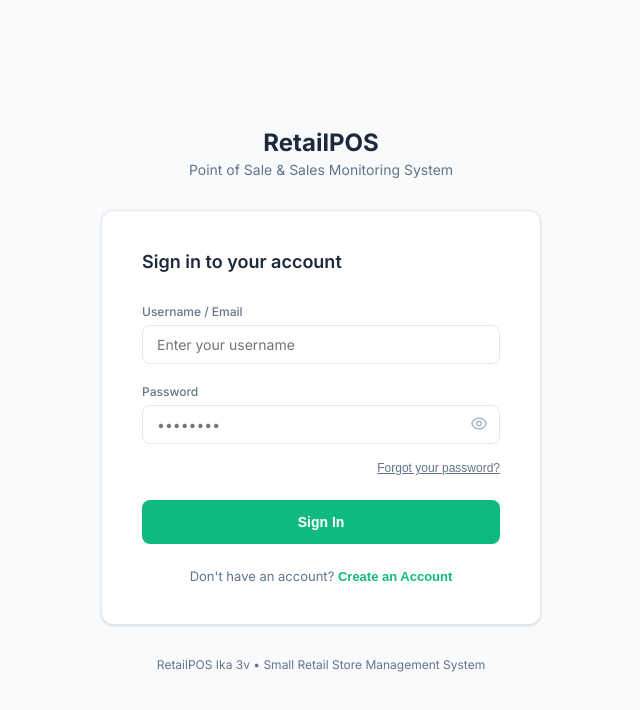
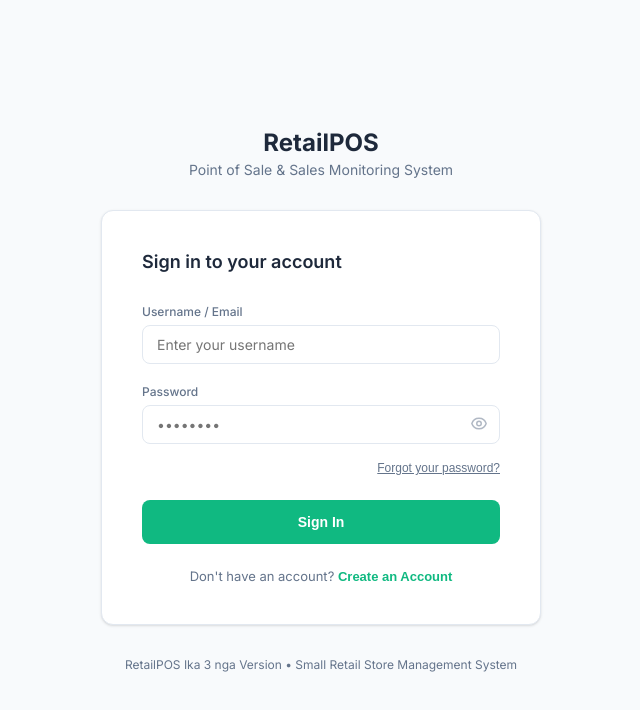
Before and after one commit to reymartrubio24-beep/pos-app, a React (Vite) app: page / in a window 1280 px wide. Shown: the top 710 px of the page, without its empty margins (319-959 px from the left). Built offline with nearby package versions, Linux system fonts and the light colour scheme.

Commit message:
feat: Implement core POS terminal, inventory management, and login pages with supporting product category API.

```diff
--- a/src/pages/Login.jsx
+++ b/src/pages/Login.jsx
@@ -230,7 +230,7 @@ const Login = ({ onLogin }) => {
         </form>
       </div>
 
-      <p style={{ marginTop: '32px', fontSize: '12px', color: 'var(--text-sub)' }}>RetailPOS Ika 3v • Small Retail Store Management System</p>
+      <p style={{ marginTop: '32px', fontSize: '12px', color: 'var(--text-sub)' }}>RetailPOS Ika 3 nga Version • Small Retail Store Management System</p>
     </div>
   );
 };
```
